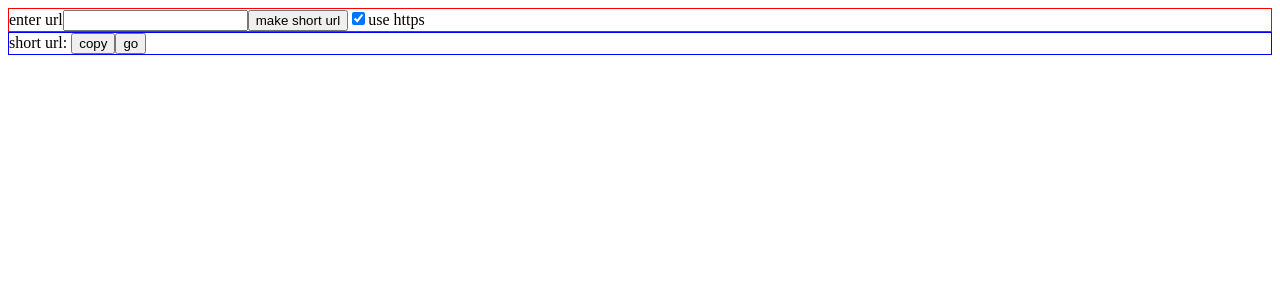
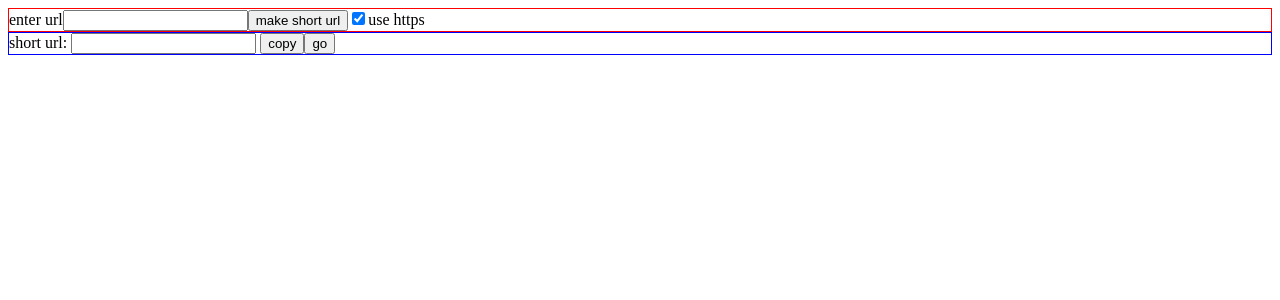
Before and after one commit to taehyeong224/link, a Vue app: page / in a window 1280 px wide. Shown: the top 300 px of the page. Built offline with nearby package versions, Linux system fonts and the light colour scheme.

Commit message:
#2 결과 주소 클립보드 복사

```diff
--- a/src/components/HelloWorld.vue
+++ b/src/components/HelloWorld.vue
@@ -8,7 +8,8 @@
     </div>
     <div class="short-url">
       short url:
-      <span>{{shortLink}}</span>
+      <input type="text" id="short" v-model="shortLink"/>
+      {{msg}}
       <button @click="copy">copy</button>
       <button @click="go">go</button>
     </div>
@@ -24,7 +25,8 @@ export default {
     return {
       url: "",
       shortLink: "",
-      useHttps: true
+      useHttps: true,
+      msg: ""
     };
   },
   created: function() {
@@ -33,6 +35,12 @@ export default {
   methods: {
     copy: function() {
       console.log("copy");
+      const t = document.getElementById("short")
+      console.log("t : ", t);
+      t.value = this.shortLink;
+      t.select();
+      document.execCommand('copy');
+      this.msg = "complete copy"
     },
     make: function() {
       const baseHOST =
```
